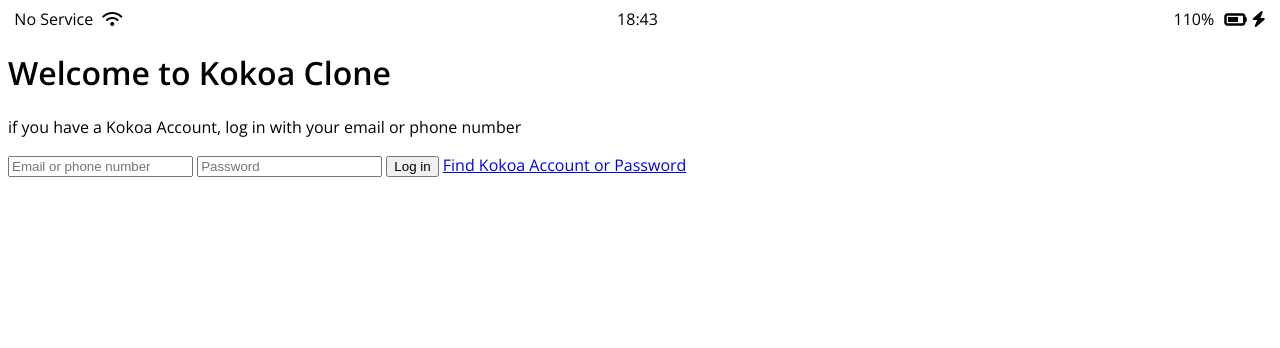
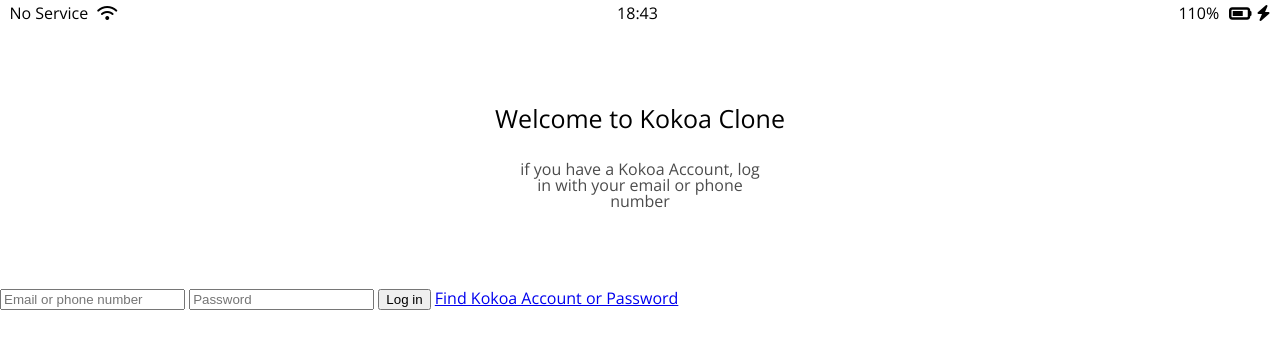
Before and after one commit to sjyoung123/kokoa-clone, a plain HTML site: page index.html in a window 1280 px wide. Drawn offline with nearby package versions, Linux system fonts and the light colour scheme.

Commit message:
login-form-header

```diff
--- /dev/null
+++ b/css/reset.css
@@ -0,0 +1,129 @@
+/* http://meyerweb.com/eric/tools/css/reset/
+   v2.0 | 20110126
+   License: none (public domain)
+*/
+
+html,
+body,
+div,
+span,
+applet,
+object,
+iframe,
+h1,
+h2,
+h3,
+h4,
+h5,
+h6,
+p,
+blockquote,
+pre,
+a,
+abbr,
+acronym,
+address,
+big,
+cite,
+code,
+del,
+dfn,
+em,
+img,
+ins,
+kbd,
+q,
+s,
+samp,
+small,
+strike,
+strong,
+sub,
+sup,
+tt,
+var,
+b,
+u,
+i,
+center,
+dl,
+dt,
+dd,
+ol,
+ul,
+li,
+fieldset,
+form,
+label,
+legend,
+table,
+caption,
+tbody,
+tfoot,
+thead,
+tr,
+th,
+td,
+article,
+aside,
+canvas,
+details,
+embed,
+figure,
+figcaption,
+footer,
+header,
+hgroup,
+menu,
+nav,
+output,
+ruby,
+section,
+summary,
+time,
+mark,
+audio,
+video {
+  margin: 0;
+  padding: 0;
+  border: 0;
+  font-size: 100%;
+  font: inherit;
+  vertical-align: baseline;
+}
+/* HTML5 display-role reset for older browsers */
+article,
+aside,
+details,
+figcaption,
+figure,
+footer,
+header,
+hgroup,
+menu,
+nav,
+section {
+  display: block;
+}
+body {
+  line-height: 1;
+}
+ol,
+ul {
+  list-style: none;
+}
+blockquote,
+q {
+  quotes: none;
+}
+blockquote:before,
+blockquote:after,
+q:before,
+q:after {
+  content: "";
+  content: none;
+}
+table {
+  border-collapse: collapse;
+  border-spacing: 0;
+}
--- /dev/null
+++ b/css/status-bar.css
@@ -0,0 +1,23 @@
+.status-bar {
+  display: flex;
+  justify-content: center;
+  padding: 5px 3px;
+}
+.status-bar__column span {
+  margin-right: 5px;
+}
+.status-bar__column {
+  width: 33%;
+}
+.status-bar__column:nth-child(2) {
+  display: flex;
+  justify-content: center;
+}
+.status-bar__column:last-child {
+  display: flex;
+  justify-content: flex-end;
+  align-items: center;
+}
+.status-bar__column .fa-battery-three-quarters {
+  margin: 0px 5px;
+}
--- a/css/style.css
+++ b/css/style.css
@@ -1,27 +1,21 @@
 @import url("https://fonts.googleapis.com/css2?family=Open+Sans:wght@400;600&display=swap");
-
-.status-bar {
-  display: flex;
-  justify-content: center;
-}
+@import "reset.css";
+@import "status-bar.css";
 body {
   font-family: "Open Sans", sans-serif;
 }
-.status-bar__column span {
-  margin-right: 5px;
-}
-.status-bar__column {
-  width: 33%;
-}
-.status-bar__column:nth-child(2) {
+.Welcome-header {
+  margin: 80px 0px;
+  text-align: center;
   display: flex;
-  justify-content: center;
-}
-.status-bar__column:last-child {
-  display: flex;
-  justify-content: flex-end;
+  flex-direction: column;
   align-items: center;
 }
-.status-bar__column .fa-battery-three-quarters {
-  margin: 0px 5px;
+.Welcome-header__title {
+  font-size: 25px;
+  margin-bottom: 30px;
 }
+.Welcome-header__text {
+  width: 20%;
+  opacity: 0.7;
+}
```
